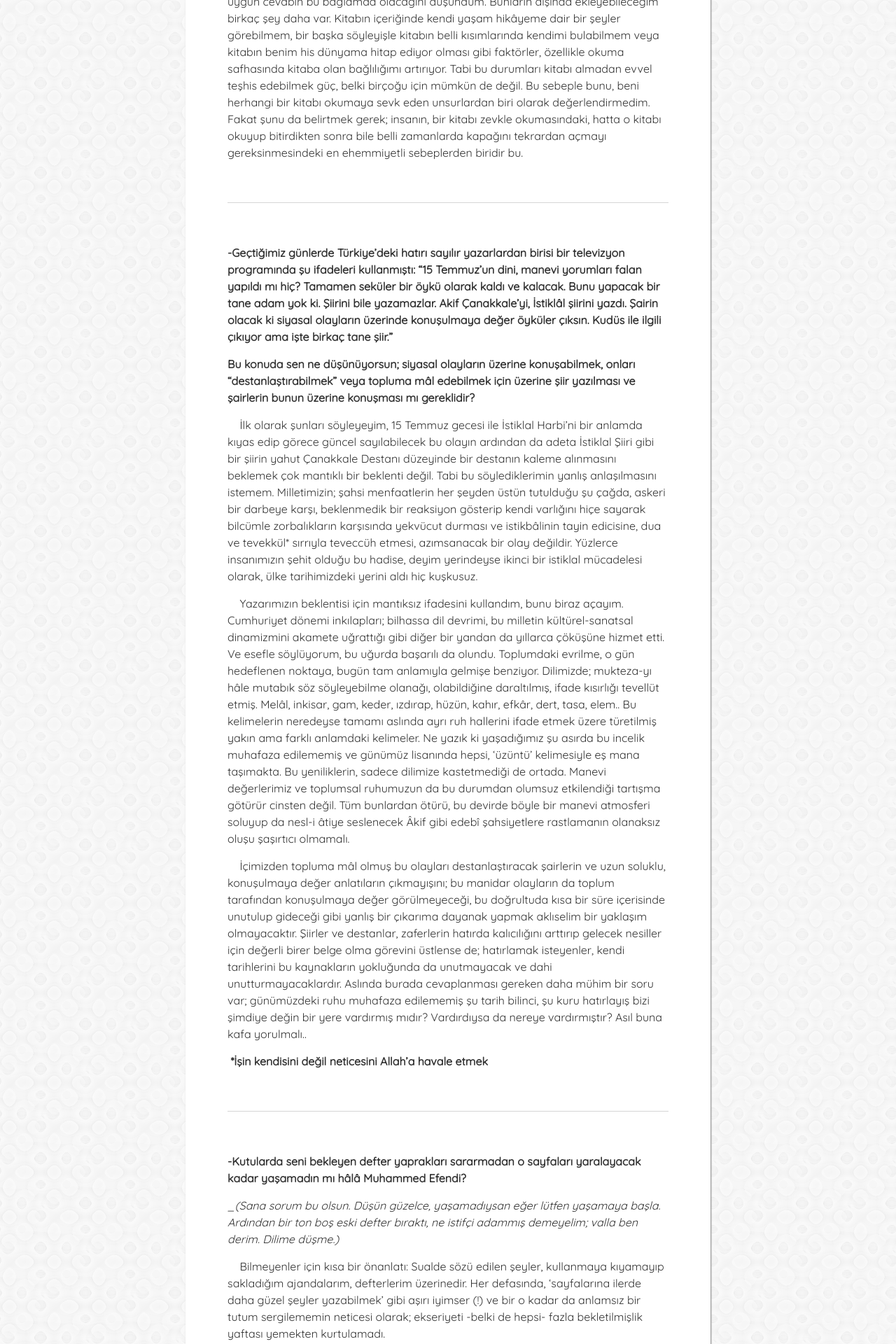
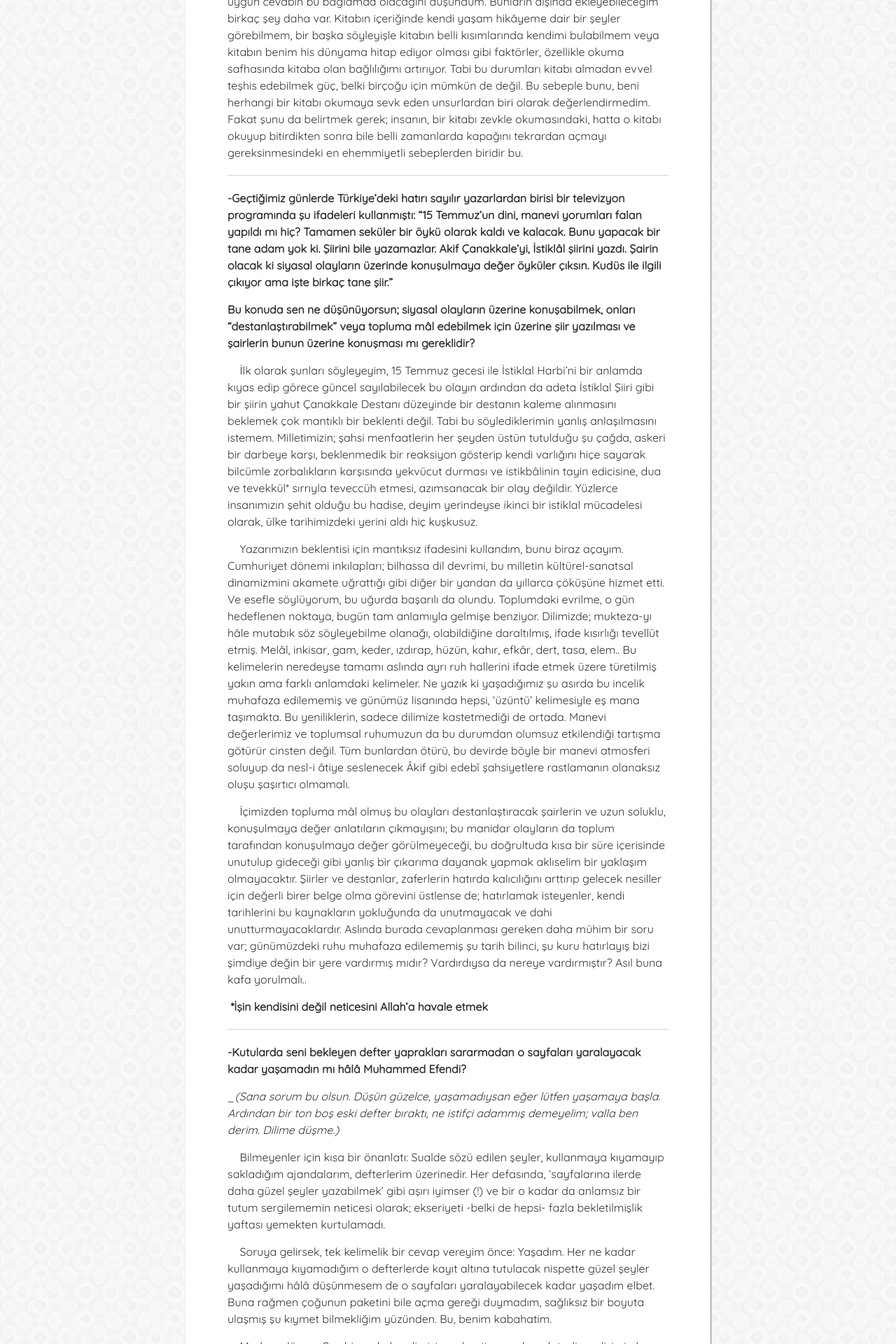
Before and after one commit to muhammedaydogdu/muhammedaydogdu.github.io, a Jekyll site: the page built from _posts/2019-07-14-kendimle-roportaj.md, in a window 1280 px wide. Shown: the part 1475-3395 px from the top of the page at 70% size. Built offline with Jekyll 4.4.1, drawn with Linux system fonts in a browser that asks for light colours; some web fonts are replaced.

Commit message:
Update 2019-07-14-kendimle-roportaj.md

```diff
--- a/_posts/2019-07-14-kendimle-roportaj.md
+++ b/_posts/2019-07-14-kendimle-roportaj.md
@@ -21,11 +21,7 @@ __-Seni herhangi bir kitabı okumaya sevk eden ana unsur nedir?__
 
 &nbsp;&nbsp;&nbsp;&nbsp;Aslında tüm bunlar benim okumak üzere alacağım bir kitabı seçerkenki kriterlerimdi. Soruda geçen ‘seni herhangi bir kitabı okumaya sevk eden’ ibaresine en uygun cevabın bu bağlamda olacağını düşündüm. Bunların dışında ekleyebileceğim birkaç şey daha var. Kitabın içeriğinde kendi yaşam hikâyeme dair bir şeyler görebilmem, bir başka söyleyişle kitabın belli kısımlarında kendimi bulabilmem veya kitabın benim his dünyama hitap ediyor olması gibi faktörler, özellikle okuma safhasında kitaba olan bağlılığımı artırıyor. Tabi bu durumları kitabı almadan evvel teşhis edebilmek güç, belki birçoğu için mümkün de değil. Bu sebeple bunu, beni herhangi bir kitabı okumaya sevk eden unsurlardan biri olarak değerlendirmedim. Fakat şunu da belirtmek gerek; insanın, bir kitabı zevkle okumasındaki, hatta o kitabı okuyup bitirdikten sonra bile belli zamanlarda kapağını tekrardan açmayı gereksinmesindeki en ehemmiyetli sebeplerden biridir bu.
 
-<br/>
-
 ---
-
-<br/>
 
 __-Geçtiğimiz günlerde Türkiye'deki hatırı sayılır yazarlardan birisi bir televizyon programında şu ifadeleri kullanmıştı: “15 Temmuz’un dini, manevi yorumları falan yapıldı mı hiç? Tamamen seküler bir öykü olarak kaldı ve kalacak. Bunu yapacak bir tane adam yok ki. Şiirini bile yazamazlar. Akif Çanakkale’yi, İstiklâl şiirini yazdı. Şairin olacak ki siyasal olayların üzerinde konuşulmaya değer öyküler çıksın. Kudüs ile ilgili çıkıyor ama işte birkaç tane şiir.”__
 
@@ -40,11 +36,8 @@ __Bu konuda sen ne düşünüyorsun; siyasal olayların üzerine konuşabilmek,
 
 &nbsp;__*İşin kendisini değil neticesini Allah’a havale etmek__
 
-<br/>
-
 ---
 
-<br/>
 
 __-Kutularda seni bekleyen defter yaprakları sararmadan o sayfaları yaralayacak kadar yaşamadın mı hâlâ Muhammed Efendi?__
 
@@ -56,11 +49,7 @@ __(Sana sorum bu olsun. Düşün güzelce, yaşamadıysan eğer lütfen yaşamay
 
 &nbsp;&nbsp;&nbsp;&nbsp;Modern dünya.. Suç biraz da kendimizi moderniteye çabucak teslim edişimizde. Teknoloji hayatımızda o kadar fazla yer etti ki, kalemi kâğıdı bıraktık elimizden. Defter yapraklarından bir damla mürekkebi esirger olduk. Bizler, sayfaları incitmek veya okşamak yerine klavyeleri hırpalıyoruz artık. En azından ben, o güruhtan olduğumu söyleyebilirim. Bu cümleleri bile şu an bilgisayarda tuşluyorum. Bu şüphesiz övünülecek bir hal değil. Kâğıdın kaleme, kaleminse bana olan küskünlüğü, sanıyorum ki hep bundan. Bir suçsa bu eğer, benden başka suçlusu yok bu işin. Kendimden ben sorumluyum. Nihayetinde kalemi tutmaya, sayfaları yaralamaya sevk olunmayan ellerim ve parmaklarım, benim iradem dahilinde. Yine de ümit kesmemek gerek. Hiç değilse bundan sonrası adına, bu işin duacısı olunabilir.
 
-<br/>
-
 ---
-
-<br/>
 
 __-Bazı hafifliklerin taşınması insana neden ağır gelir?__
 
@@ -70,11 +59,7 @@ __-Bazı hafifliklerin taşınması insana neden ağır gelir?__
 
 &nbsp;&nbsp;&nbsp;&nbsp;İnsanı manevi açıdan yoran bu ağırlığın, süreklilik kazandığı durumlar da yok değil. Toplumu oluşturan bir birey olarak ben, bu hususta toplumumuza karşı bir eleştiri -ya da özeleştiri, hangisi daha yerindeyse- yöneltmek istiyorum. Çoğu zaman yükte hafif ama pahada ağır bazı manevi değerleri her nedense üstümüzde taşımaktan imtina ediyoruz. Örneğin pek çok zaman, kendi derdimizden fırsat bulup bir başkasınınkine kafamızı çevirmemiz, hayatın bu çok kıvrımlı akışında olası bile olmuyor. Bazen de kendi hayatımıza dair küçücük detaylara odaklanıp başkalarının da içinde bulunduğu, hayatın bütünündeki ahengi bozmaktan, küçücük de olsa bir kaygı duymuyoruz. Arka planı bulanıklaştırıp ayrıntıda boğuluyoruz özet ifadeyle. Ve ne yazık ki, ruhumuzu bu bayağılık giysisinden soyundurup his dünyamızı, bizi bencilliğe ve böylece de yanlışlığa sürükleyen benlik duygumuzun boyunduruğundan kurtarmadan, bu ağırlığı da üzerimizden atacağa benzemiyoruz. Hoş; bizim, kurtuluşa yönelticiliğinden şüphe duymadığımız bir yolun çağrısına bile, her şeyden ve herkesten evvel kulak kesilme gibi bir özverimiz de yok ya, neyse..
 
-<br/>
-
 ---
-
-<br/>
 
 __-Hayatın realitesi ve edebiyatın ütopyasını bir çizgi üzerinde birleştirebiliyor musun?__
 
@@ -82,11 +67,7 @@ __-Hayatın realitesi ve edebiyatın ütopyasını bir çizgi üzerinde birleşt
 
 &nbsp;&nbsp;&nbsp;&nbsp;Edebiyat, hayatın realitesinden bunalan insan için, gerçeklikten tasarı alemine açılan bir kapıdır. Okur, oranın hayal dünyasından ibaret olduğunun ayırdına varsa da bunun, edebiyatın bir gereği olduğunu bilir; zaten onun da burada bulunuş maksadı budur. Bana gelecek olursak, edebiyatın kurmaca bir dünyaya açılan kapısından geçtiğim anlarda çoğunlukla kendimi, gerçeklerimden kaçarken buluyorum. Fakat bu kaçışım, hiçbir zaman amacına ulaşamıyor. En sonunda vardığım nokta, yine kendi gerçekliğim oluyor. En başa, tekrar soruya dönelim; tüm bu kurmacalıklar içinde bana ayna tutan bir şeyciklere rastlayışım, edebiyatın ütopyasını hayatın realitesiyle bir çizgide birleştirebiliyor olduğuma işaret ediyorsa -ki bence etmiyor- bu soruya ‘evet’ yanıtını verebilirim.
 
-<br/>
-
 ---
-
-<br/>
 
 __-Eğer imkân dahilinde olsaydı, tarihte hangi devirde hangi kişi olarak yaşamak isterdin?__
 
@@ -94,11 +75,7 @@ __-Eğer imkân dahilinde olsaydı, tarihte hangi devirde hangi kişi olarak ya
 
 &nbsp;&nbsp;&nbsp;&nbsp;Öncelikle şunu söylemeliyim ki, mümkün olsaydı bu hayali yolculukta, herkesçe tanındık, bilindik bir şahsın yerinde olmaktansa olan bitene gözlemci kalabileceğim sıradan bir insan olmayı yeğlerdim. Zaman ve mekân içinse elbette her Müslümanın aklına ilk olarak gelmesi icap eden yolculuk; Asr-ı Saadet’e, Ceziretü'l-Arab’a gitmek ve Peygamber Efendimizi vazife başında görüp ziyaret etmek yolculuğudur. Hürmeten ve yeni bir hayali seyahatin, bu mevzubahis yolculuğa alternatifmiş gibi görülmesi ihtimaline binaen, bu soruya burada ikinci bir yanıt vermeyeceğim.
 
-<br/>
-
 ---
-
-<br/>
 
 __-Kurtuluşunu nerde görüyorsun? Kur’an’da sana en fazla ümit aşılayan ayet hangisi?__
 
@@ -112,11 +89,7 @@ __-Kurtuluşunu nerde görüyorsun? Kur’an’da sana en fazla ümit aşılayan
 
 __فَاِنَّ مَعَ الْعُسْرِ يُسْرًا، اِنَّ مَعَ الْعُسْرِ يُسْرًا__
 
-<br/>
-
 ---
-
-<br/>
 
 __-Bazılarının, kendi söylemlerine ve düşüncelerine baktığımızda yaşamaktan uzak, ona yabancı olduğunu görüyoruz ama aslında ben, onların kendi içlerinde bu uyumsuzluktan veya yabancılık gibi algıladıkları halden hoşnut olduklarını düşünüyorum. Sen ‘yaşamak’ı nasıl değerlendirir kendini onun neresine koyarsın?__
 
```
